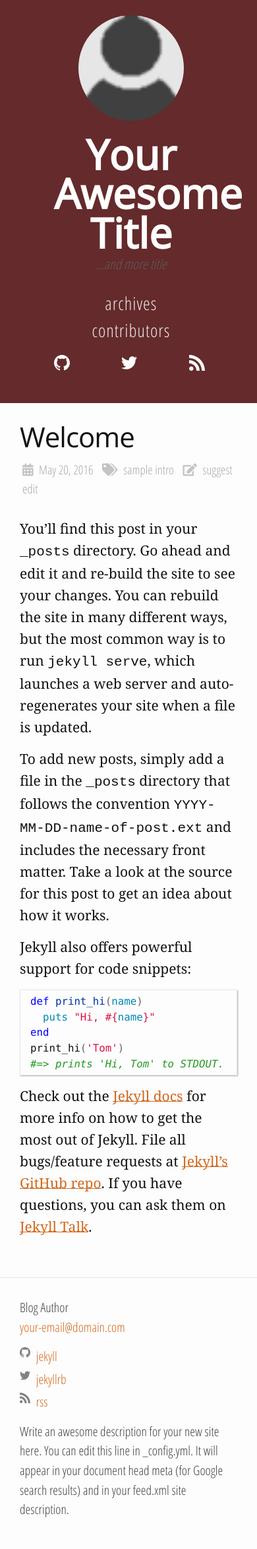
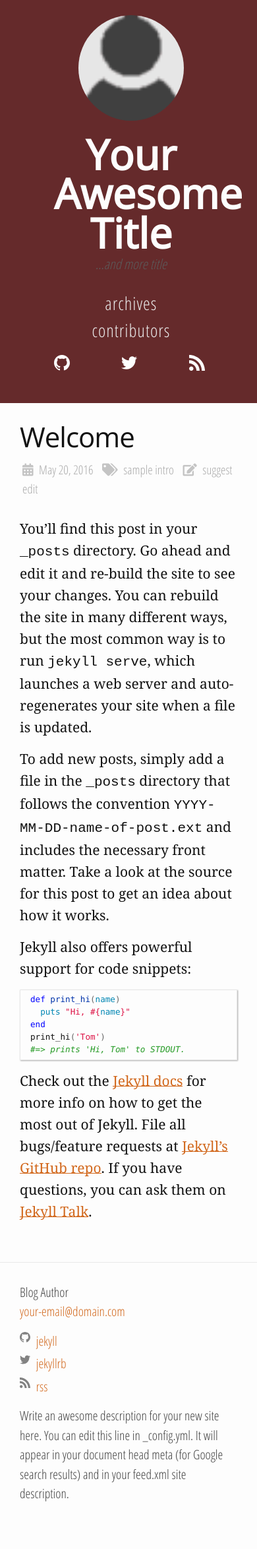
Before and after one commit to haacked/haackbar, a Jekyll site: the page built from _posts/2016-05-20-welcome-to-jekyll.md, in a window 390 px wide. Shown: the whole page at 66% size. Built offline with Jekyll 4.4.1, drawn with Linux system fonts in a browser that asks for light colours; cached includes are drawn as plain includes; nearby versions of some CDN libraries; some web fonts are replaced; library files that are not in the unit come from our copies; after the commit the page ends 2324 px from its top, so only the background shows below that.

Commit message:
Make code smaller on mobile devices

```diff
--- a/_sass/haackbar/_code.scss
+++ b/_sass/haackbar/_code.scss
@@ -289,6 +289,6 @@ pre.csharpcode {
   white-space: pre-wrap;
 
   @media screen and (max-width: $on-mobile) {
-    @include relative-font-size(.75);
+    @include relative-font-size(.60);
   }
 }
```
